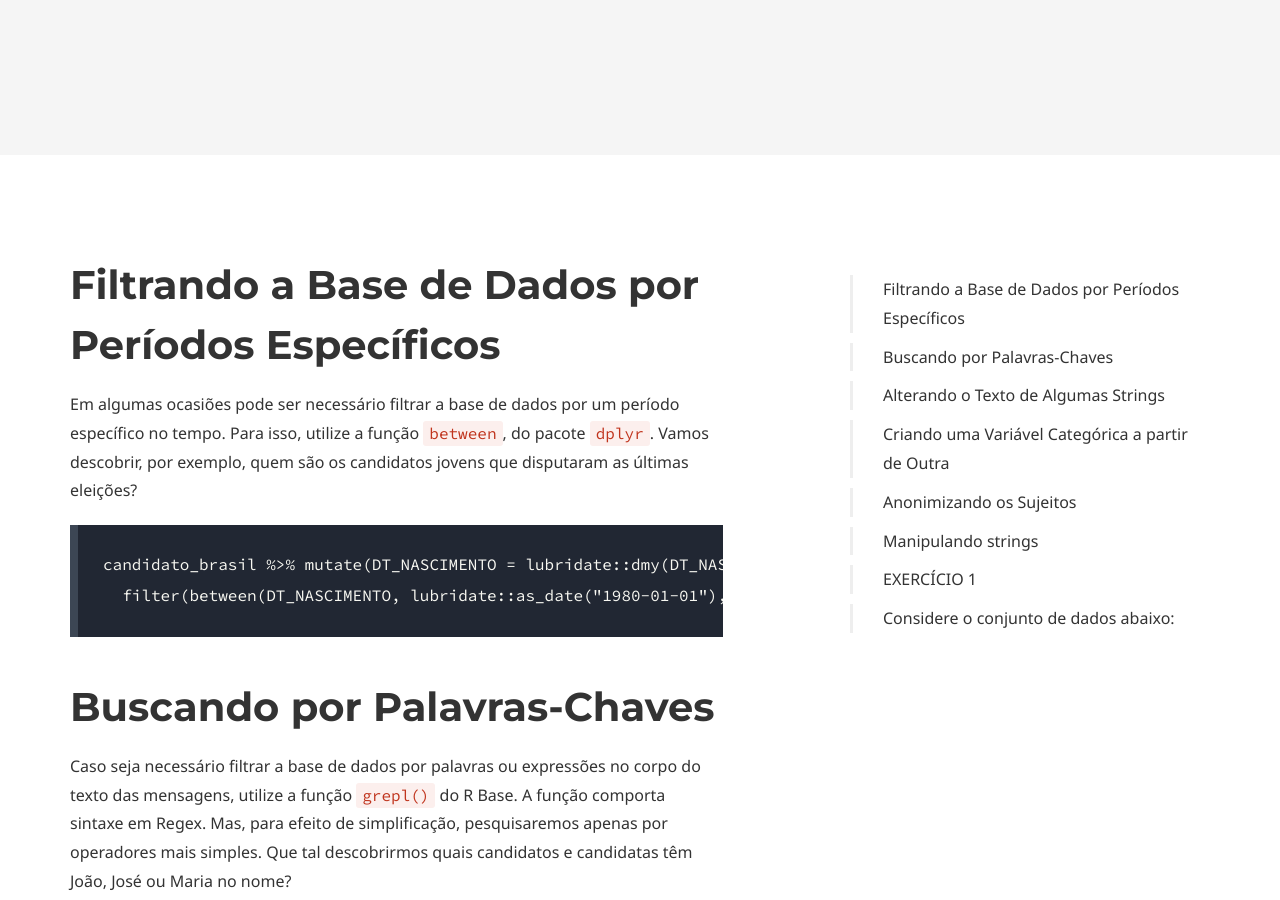
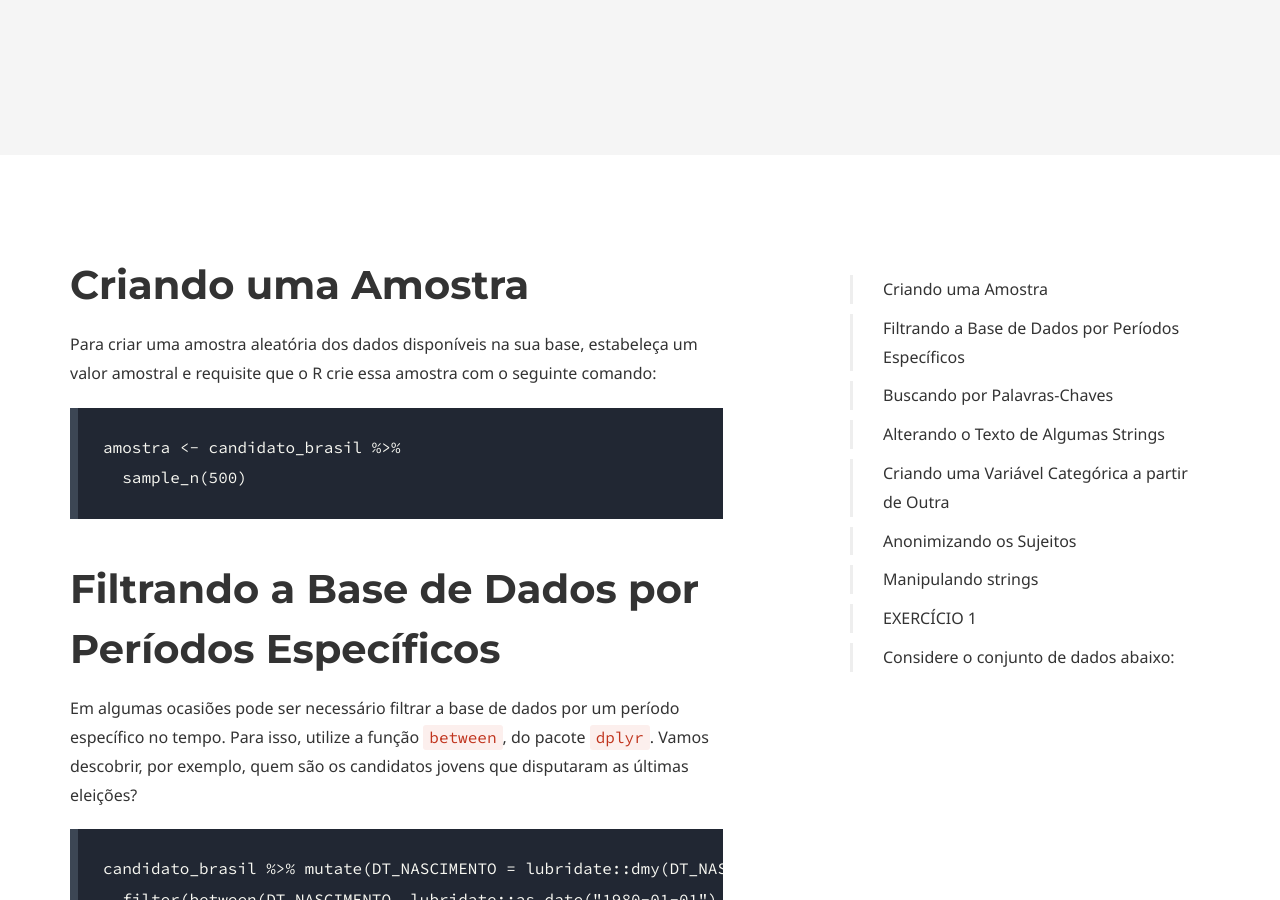
Before and after one commit to coLAB-UFF/docs, a Jekyll site: the page built from dataviz_06.md, in a window 1280 px wide and 900 px high, scrolled down 439 px. Built offline with Jekyll 4.4.1, drawn with Linux system fonts in a browser that asks for light colours; some web fonts are replaced.

Commit message:
Update dataviz_06.md

````diff
--- a/dataviz_06.md
+++ b/dataviz_06.md
@@ -29,6 +29,15 @@ page_nav:
 
 ---
 
+
+# Criando uma Amostra
+
+Para criar uma amostra aleatória dos dados disponíveis na sua base, estabeleça um valor amostral e requisite que o R crie essa amostra com o seguinte comando:
+
+```
+amostra <- candidato_brasil %>%
+  sample_n(500)
+```
 
 # Filtrando a Base de Dados por Períodos Específicos
 
````
